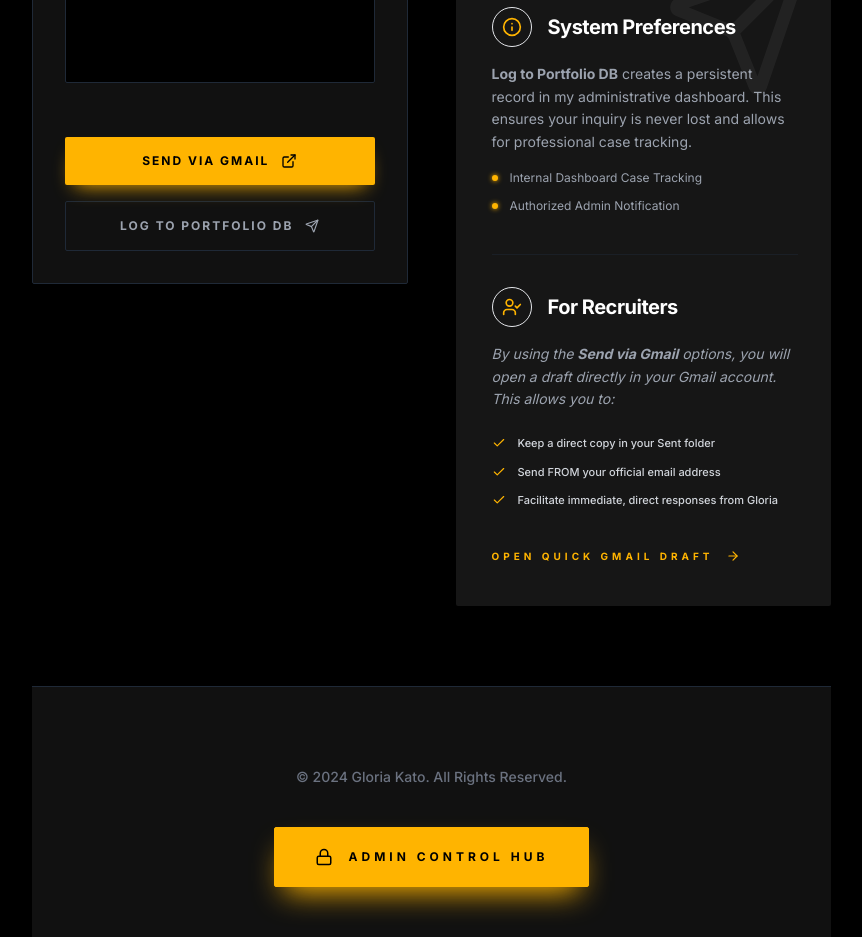
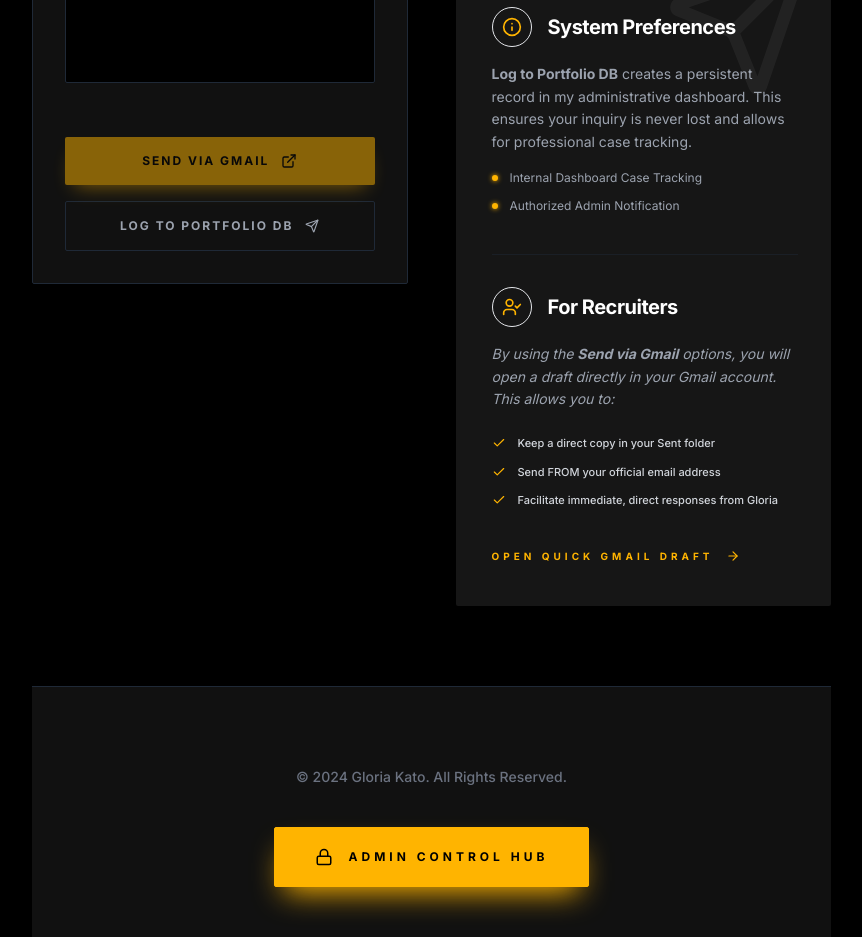
Before and after one commit to Agilobaby/MAIN-Gloria_Ayiro_Kato_Career-Portfolio_2026-1, a React (Vite) app: page / in a window 1280 px wide. Shown: the part 6440-7377 px from the top of the page, without its empty margins (321-1183 px from the left). Built offline with nearby package versions, Linux system fonts and the light colour scheme; no server answers.

Commit message:
fix: both contact form buttons now save to Communication tab

```diff
--- a/components/Contact.tsx
+++ b/components/Contact.tsx
@@ -117,17 +117,39 @@ const Contact = () => {
 
             <div className="flex flex-col gap-4 pt-6">
               {/* EXTERNAL OPTION - Main CTA */}
-              <div className="relative group/btn">
-                <a
-                  href={getContactFormMailLink(formData)}
-                  target="_blank"
-                  rel="noopener noreferrer"
-                  className={`w-full inline-flex items-center justify-center gap-3 bg-primary text-black font-extrabold py-4 px-8 rounded-sm uppercase text-xs tracking-[2px] transition-all shadow-[0_10px_20px_-10px_var(--primary-color)] no-underline hover:scale-[1.01] hover:shadow-[0_15px_30px_-10px_var(--primary-color)]`}
-                >
-                  Send via Gmail <ExternalLink size={16} />
-                </a>
-              </div>
-
+<div className="relative group/btn">
+  <button
+    type="button"
+    disabled={status === 'submitting' || !isFormFilled}
+    onClick={async () => {
+      if (!formData.fullName || !formData.email || !formData.message) {
+        alert("Please fill in all required fields.");
+        return;
+      }
+      setStatus('submitting');
+      try {
+        await sendMessage(formData);
+        window.open(getContactFormMailLink(formData), '_blank');
+        setStatus('success');
+        setFormData({ fullName: '', email: '', subject: '', message: '' });
+        setTimeout(() => setStatus('idle'), 6000);
+      } catch (error) {
+        console.error("Gmail send error:", error);
+        // Still open Gmail even if DB save fails
+        window.open(getContactFormMailLink(formData), '_blank');
+        setStatus('error');
+        setTimeout(() => setStatus('idle'), 4000);
+      }
+    }}
+    className="w-full inline-flex items-center justify-center gap-3 bg-primary text-black font-extrabold py-4 px-8 rounded-sm uppercase text-xs tracking-[2px] transition-all shadow-[0_10px_20px_-10px_var(--primary-color)] no-underline hover:scale-[1.01] hover:shadow-[0_15px_30px_-10px_var(--primary-color)] disabled:opacity-50 disabled:cursor-not-allowed disabled:hover:scale-100"
+  >
+    {status === 'submitting' ? (
+      <>Sending... <Loader2 size={16} className="animate-spin" /></>
+    ) : (
+      <>Send via Gmail <ExternalLink size={16} /></>
+    )}
+  </button>
+</div>
               {/* INTERNAL LOG OPTION */}
               <button
                 type="submit"
```
